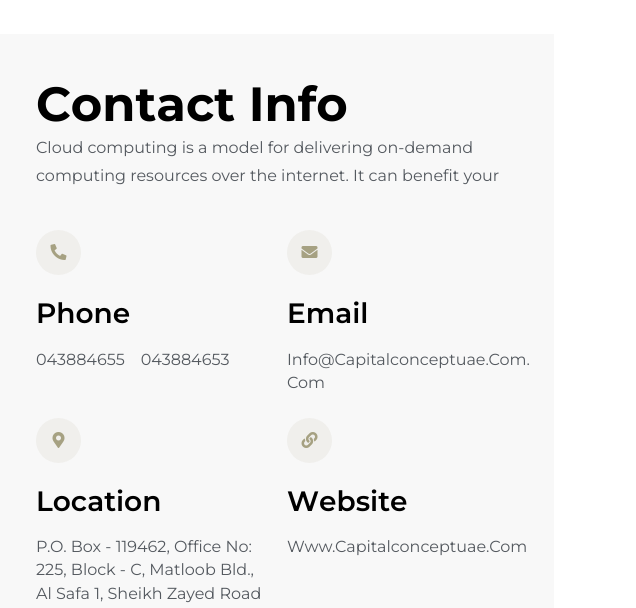
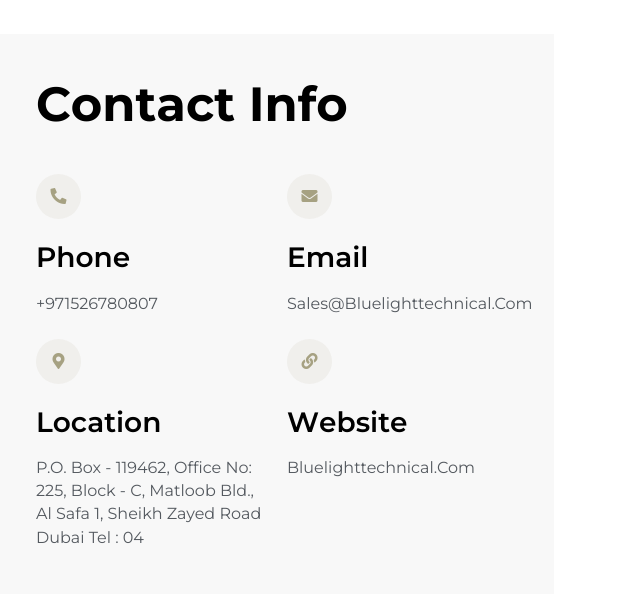
Before and after one commit to shakirva/alzahra, a plain HTML site: page contact.html in a window 1280 px wide. Shown: the part 620-1228 px from the top of the page, 644-1280 px from the left. Drawn offline with nearby package versions, Linux system fonts and the light colour scheme.

Commit message:
some changes that i made

```diff
--- a/contact.html
+++ b/contact.html
@@ -110,9 +110,9 @@
 
             <div class="mobile-menu fix mb-3"></div>
             <p class="text d-none d-xl-block mb-5">
-              Nullam dignissim, ante scelerisque the is euismod fermentum odio
+              <!-- Nullam dignissim, ante scelerisque the is euismod fermentum odio
               sem semper the is erat, a feugiat leo urna eget eros. Duis Aenean
-              a imperdiet risus.
+              a imperdiet risus. -->
             </p>
             <div class="offcanvas__contact">
               <h4>Contact Info</h4>
@@ -122,9 +122,9 @@
                     <i class="fal fa-map-marker-alt"></i>
                   </div>
                   <div class="offcanvas__contact-text">
-                    <a target="_blank" href="#"
+                    <!-- <a target="_blank" href="#"
                       >Main Street, Melbourne, Australia</a
-                    >
+                    > -->
                   </div>
                 </li>
                 <li class="d-flex align-items-center">
@@ -132,7 +132,7 @@
                     <i class="fal fa-envelope"></i>
                   </div>
                   <div class="offcanvas__contact-text">
-                    <a
+                    <!-- <a
                       href="https://modinatheme.com/cdn-cgi/l/email-protection#472e29212807263d2229336924282a"
                       ><span class="mailto:info@azent.com"
                         ><span
@@ -141,7 +141,7 @@
                           >[email&#160;protected]</span
                         ></span
                       ></a
-                    >
+                    > -->
                   </div>
                 </li>
                 <li class="d-flex align-items-center">
@@ -157,7 +157,7 @@
                     <i class="far fa-phone"></i>
                   </div>
                   <div class="offcanvas__contact-text">
-                    <a href="tel:+11002345909">+11002345909</a>
+                    <a href="tel:+971526780807">+971526780807</a>
                   </div>
                 </li>
               </ul>
@@ -372,10 +372,10 @@
               <div class="col-xl-6 col-lg-6">
                 <div class="contact-info-content">
                   <h2 class="splt-txt wow" data-splitting>Contact Info</h2>
-                  <p class="wow fadeInUp" data-wow-delay=".5s">
+                  <!-- <p class="wow fadeInUp" data-wow-delay=".5s">
                     Cloud computing is a model for delivering on-demand
                     computing resources over the internet. It can benefit your
-                  </p>
+                  </p> -->
                   <div class="contact-info-area">
                     <div class="row g-4">
                       <div class="col-lg-6 wow fadeInUp" data-wow-delay=".2s">
@@ -387,8 +387,9 @@
                             <h3 class="splt-txt wow" data-splitting>Phone</h3>
                             <h6>
                               <a href="tel:0123456789101" class="me-3"
-                                >043884655</a
-                              ><a href="tel:2085550112">043884653</a>
+                                >+971526780807</a
+                              >
+                              <!-- <a href="tel:2085550112">043884653</a> -->
                             </h6>
                           </div>
                         </div>
@@ -400,7 +401,7 @@
                           </div>
                           <div class="content">
                             <h3 class="splt-txt wow" data-splitting>Email</h3>
-                            <h6>info@capitalconceptuae.com. com</h6>
+                            <h6>sales@bluelighttechnical.com</h6>
                           </div>
                         </div>
                       </div>
@@ -427,7 +428,7 @@
                           </div>
                           <div class="content">
                             <h3 class="splt-txt wow" data-splitting>Website</h3>
-                            <h6>www.capitalconceptuae.com</h6>
+                            <h6>bluelighttechnical.com</h6>
                           </div>
                         </div>
                       </div>
```
